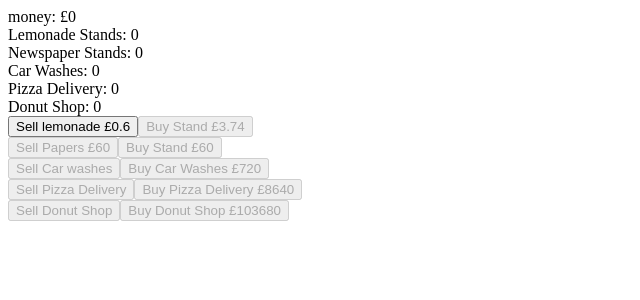
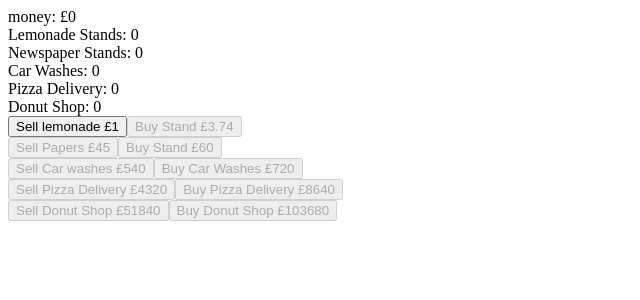
Before and after one commit to MopeyHippo/ClickerGame2, a React (Vite) app: page / in a window 1280 px wide. Shown: the top 300 px of the page, without its empty margins (0-640 px from the left). Built offline with nearby package versions, Linux system fonts and the light colour scheme.

Commit message:
added worths aka, what you get per cycle

```diff
--- a/src/LemonadeStand.jsx
+++ b/src/LemonadeStand.jsx
@@ -5,7 +5,7 @@ const LEMONADE_STAND_COST = 3.738; // inital cost from which scaling is based
 const LEMONADE_COEFFICIENT = 1.07; // coefficient for the scaling
 const LEMONADE_TIME_MULTIPLIER = 0.6; // how often currencey is earned
 
-const NEWSPAPER_VALUE = 60;
+const NEWSPAPER_VALUE = 45;
 const NEWSPAPER_STAND_COST = 60;
 const NEWSPAPER_COEFFICIENT = 1.15;
 const NEWSPAPER_TIME_MULTIPLIER = 3;
@@ -70,13 +70,16 @@ export default function App() {
     );
     localStorage.setItem(
       "carWashes",
-      JSON.stringify(carWashes));
+      JSON.stringify(carWashes)
+    );
     localStorage.setItem(
       "pizzaDelivery",
-      JSON.stringify(pizzaDelivery));
+      JSON.stringify(pizzaDelivery)
+    );
     localStorage.setItem(
       "donutShop",
-      JSON.stringify(donutShop));
+      JSON.stringify(donutShop)
+    );
   }, [money, lemonadeStands, newspaperStands, carWashes, pizzaDelivery, donutShop]);
 
   useEffect(() => {
@@ -115,9 +118,7 @@ export default function App() {
   }, [
     setMoney,
     lemonadeStands,
-    // LEMONADE_VALUE,
     newspaperStands,
-    // NEWSPAPER_VALUE,
     carWashes,
     pizzaDelivery,
     donutShop,
@@ -127,19 +128,31 @@ export default function App() {
     LEMONADE_STAND_COST * LEMONADE_COEFFICIENT ** lemonadeStands;
 
   const lemonadeStandWorth =
-  LEMONADE_TIME_MULTIPLIER * LEMONADE_COEFFICIENT ** lemonadeStands;
+  LEMONADE_VALUE * LEMONADE_COEFFICIENT ** lemonadeStands;
 
   const newspaperStandCost =
     NEWSPAPER_STAND_COST * NEWSPAPER_COEFFICIENT ** newspaperStands;
 
     const newspaperStandWorth =
-    newspaperStandCost * NEWSPAPER_COEFFICIENT ** newspaperStands;
+    NEWSPAPER_VALUE * NEWSPAPER_COEFFICIENT ** newspaperStands;
 
-  const carwashesCost = CARWASH_COST * CARWASH_COEFFICIENT ** carWashes;
+  const carwashesCost =
+  CARWASH_COST * CARWASH_COEFFICIENT ** carWashes;
 
-  const pizzaDeliveryCost = PIZZA_DELIVERY_COST * PIZZA_DELIVERY_COEFFICIENT ** pizzaDelivery;
+  const carwashesWorth =
+  CARWASH_VALUE * CARWASH_COEFFICIENT ** carWashes
 
-  const donutShopCost = DONUT_SHOP_COST * DONUT_SHOP_COEFFICIENT ** donutShop;
+  const pizzaDeliveryCost =
+   PIZZA_DELIVERY_COST * PIZZA_DELIVERY_COEFFICIENT ** pizzaDelivery;
+
+   const pizzaDeliveryWorth =
+   PIZZA_DELIVERY_VALUE * PIZZA_DELIVERY_COEFFICIENT ** pizzaDelivery
+
+  const donutShopCost =
+  DONUT_SHOP_COST * DONUT_SHOP_COEFFICIENT ** donutShop;
+
+  const donutShopWorth =
+  DONUT_SHOP_VALUE * DONUT_SHOP_COEFFICIENT ** donutShop
 
   return (
     <div className="flex flex-col gap-2 p-2 select-none">
@@ -195,7 +208,7 @@ export default function App() {
             setMoney((money) => money + CARWASH_VALUE);
           }}
         >
-          Sell Car washes
+          Sell Car washes £{prettyNumber(carwashesWorth)}
         </FancyButton>
         <FancyButton
           disabled={carwashesCost > money}
@@ -214,7 +227,7 @@ export default function App() {
             setMoney((money) => money + PIZZA_DELIVERY_VALUE);
           }}
         >
-          Sell Pizza Delivery
+          Sell Pizza Delivery £{prettyNumber(pizzaDeliveryWorth)}
         </FancyButton>
         <FancyButton
           disabled={pizzaDeliveryCost > money}
@@ -233,7 +246,7 @@ export default function App() {
             setMoney((money) => money + PIZZA_DELIVERY_VALUE);
           }}
         >
-          Sell Donut Shop
+          Sell Donut Shop £{prettyNumber(donutShopWorth)}
         </FancyButton>
         <FancyButton
           disabled={donutShopCost > money}
```
